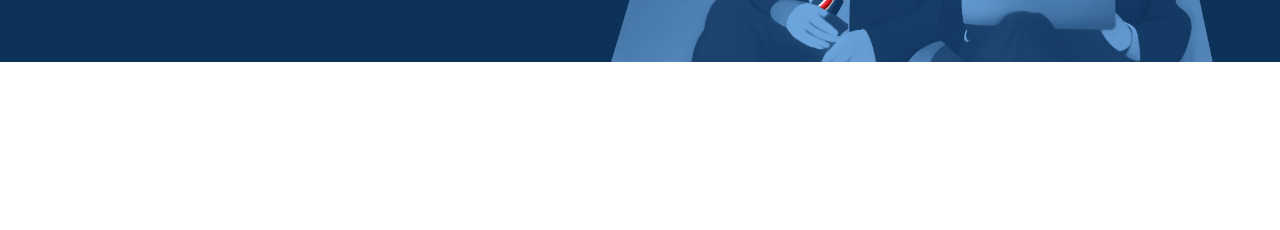
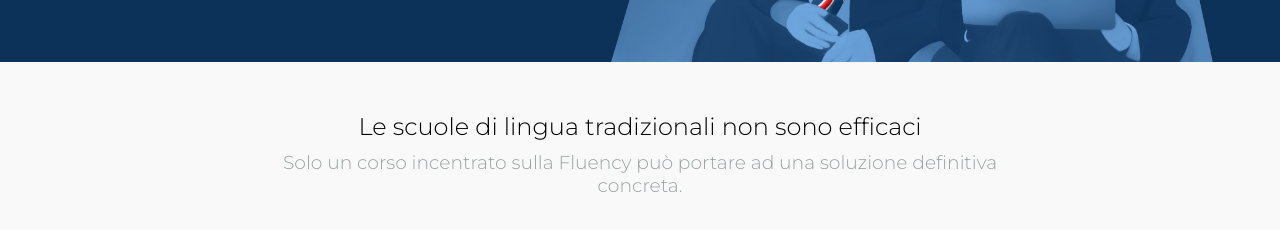
Before and after one commit to marcocarone/html-css-fluentify, a plain HTML site: page index.html in a window 1280 px wide. Shown: the part 438-668 px from the top of the page. Drawn offline with Linux system fonts and the light colour scheme.

Commit message:
fine blocco info - main

```diff
--- a/css/style.css
+++ b/css/style.css
@@ -110,3 +110,21 @@ body {
   font-weight: 500;
   margin-bottom: 30px;
 }
+
+  /* INIZIO MAIN */
+
+.main-info {
+  text-align: center;
+  padding: 50px 0;
+  background-color: #f9f9f9;
+}
+
+.container h2 {
+  margin-bottom: 10px;
+  font-weight: 300;
+}
+
+.container h3 {
+  color: #99a2a2;
+  font-weight: 300;
+}
--- a/index.html
+++ b/index.html
@@ -42,7 +42,12 @@
       </div>
     </header>
     <main class="page-main">
-
+      <div class="main-info">
+        <div class="container">
+          <h2>Le scuole di lingua tradizionali non sono efficaci</h2>
+          <h3>Solo un corso incentrato sulla Fluency può portare ad una soluzione definitiva concreta.</h3>
+        </div>
+      </div>
     </main>
     <footer class="page-footer"></footer>
   </body>
```
